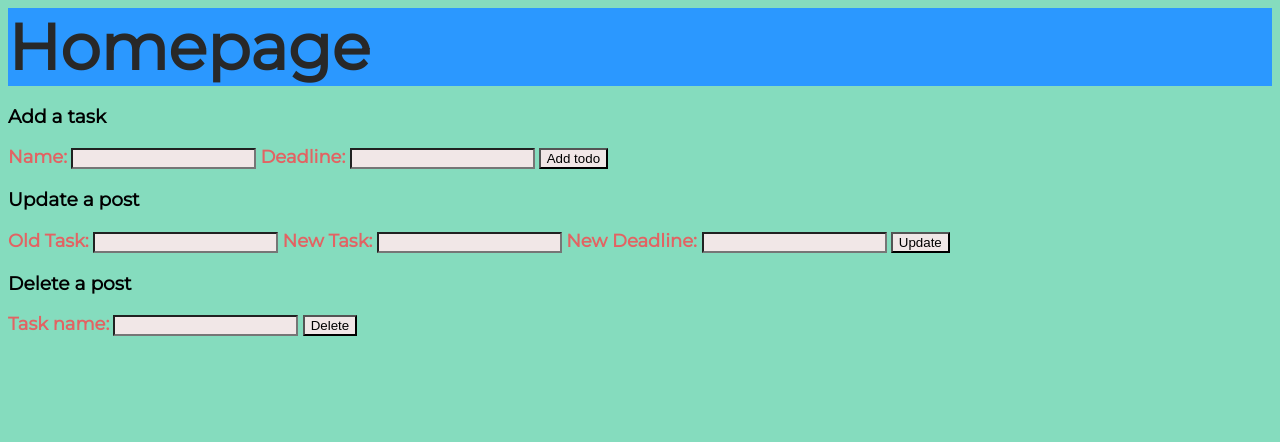
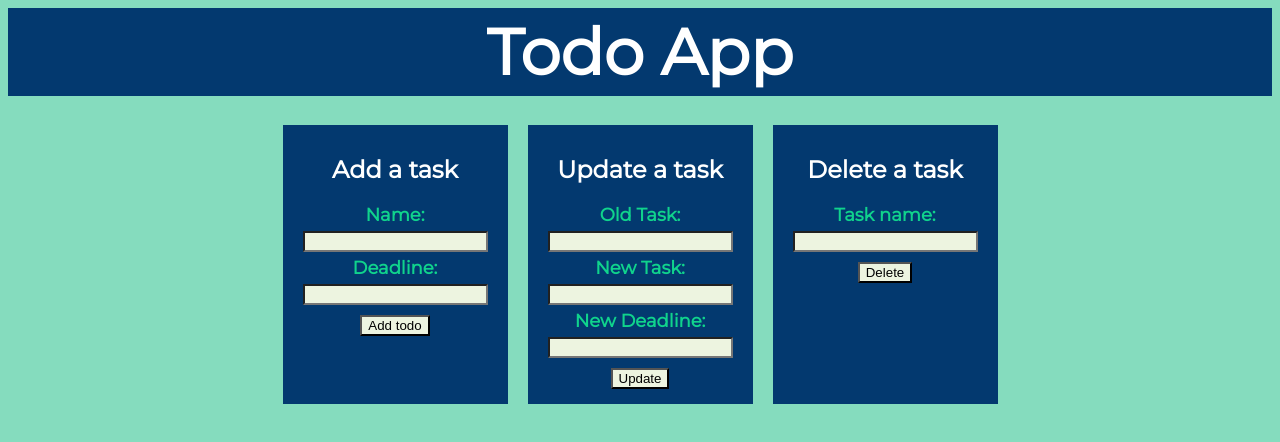
Before and after one commit to AnshSharmaa/Todo-Node, a website: page public/home.html in a window 1280 px wide. Drawn offline with Linux system fonts and the light colour scheme; no server answers.

Commit message:
functional css added

```diff
--- a/public/fetch.js
+++ b/public/fetch.js
@@ -1,6 +1,6 @@
 document.addEventListener("DOMContentLoaded", getdata());
 
-function getdata(){
+function getdata() {
     var xhttp = new XMLHttpRequest();
     xhttp.onreadystatechange = function () {
         if (this.readyState == 4 && this.status == 200) {
@@ -14,17 +14,17 @@ function getdata(){
     xhttp.send();
 }
 
-function separate(res){
+function separate(res) {
     JSON.parse(res).forEach(e => {
         build(e);
     });
 }
 
-function build(e){
+function build(e) {
     var main = document.getElementById("todos");
     //ndiv houses result of a day
     var ndiv = document.createElement("div");
     ndiv.classList.add("ndiv");
-    ndiv.innerHTML = `<span>Name: ${e.name}</span>&nbsp;&nbsp;&nbsp;<span>Deadline: ${e.deadline}</span>`
+    ndiv.innerHTML = `<div id="spans"><label>Name: </label><span>${e.name}</span><label>Deadline: <label><span>${e.deadline}</span></div>`
     main.appendChild(ndiv);
 }
--- a/public/home.css
+++ b/public/home.css
@@ -4,21 +4,25 @@ body {
 }
 
 #header {
+    display: flex;
+    justify-content: center;
     width: 100%;
-    color: #282828;
-    background-color: #2b98ff;
-    font-size:4em;
+    color: white;
+    background-color: #03396F;
+    padding: 5px 0;
+    font-size: 4em;
     font-weight: 900;
 }
 
 label {
     font-size: large;
-    color: #e26363;
+    color: #10D38C;
     font-weight: 600;
 }
 
 input {
-    background-color: #f1e7e7;
+    background-color: #EDF4E0;
+    margin: 5px 10px;
 }
 
 span {
@@ -27,3 +31,54 @@ span {
     font-weight: 600;
     padding: 10px;
 }
+
+#forms {
+    display: flex;
+    flex-direction: row;
+    justify-content: center;
+}
+
+form {
+    background-color: #03396F;
+    margin: 10px;
+    padding: 10px;
+}
+
+#formItems {
+    display: flex;
+    flex-direction: column;
+    align-items: center;
+    justify-content: center;
+}
+
+form:hover {
+    background-color: #0b549c;
+    transition: background-color 0.3s ;
+}
+
+h2 {
+    display: flex;
+    justify-content: center;
+    color: white;
+}
+
+#todos {
+    display: flex;
+    flex-direction: column;
+    align-items: center;
+}
+
+.ndiv {
+    background-color: #03396F;
+    margin: 10px;
+    padding: 10px;
+}
+
+#spans {
+    display: flex;
+    flex-direction: row;
+    align-items: center;
+}
+span{
+    color: white;
+}
--- a/public/home.html
+++ b/public/home.html
@@ -15,9 +15,12 @@
 </head>
 
 <body>
-    <div id="header">Homepage</div>
-    <h3>Add a task</h3>
+    <div id="header">Todo App</div>
+    <br>
+    <div id='forms'>
         <form action='http://localhost:3000/addpost' method='POST'>
+            <h2>Add a task</h2>
+            <div id='formItems'>
                 <label>Name:</label>
                 <input type="text" name="name" id="name" required>
 
@@ -25,10 +28,12 @@
                 <input type="text" name="time" id="dedline" required>
 
                 <input type="submit" value="Add todo">
+            </div>
         </form>
 
-    <h3>Update a post</h3>
         <form action='http://localhost:3000/update' method='POST'>
+            <h2>Update a task</h2>
+            <div id='formItems'>
                 <label>Old Task: </label>
                 <input type='text' name='oname' required>
 
@@ -39,15 +44,18 @@
                 <input type='text' name='time' required>
 
                 <input type="submit" value="Update">
+            </div>
         </form>
 
-    <h3>Delete a post</h3>
         <form action='http://localhost:3000/delete' method='POST'>
-
+            <h2>Delete a task</h2>
+            <div id='formItems'>
                 <label>Task name:</label> <input type='text' name='oname' required>
 
                 <input type="submit" value="Delete">
+            </div>
         </form>
+    </div>
 
     <div id="todos">
 
```
Lines whose indentation alone changed are shown as unchanged.
